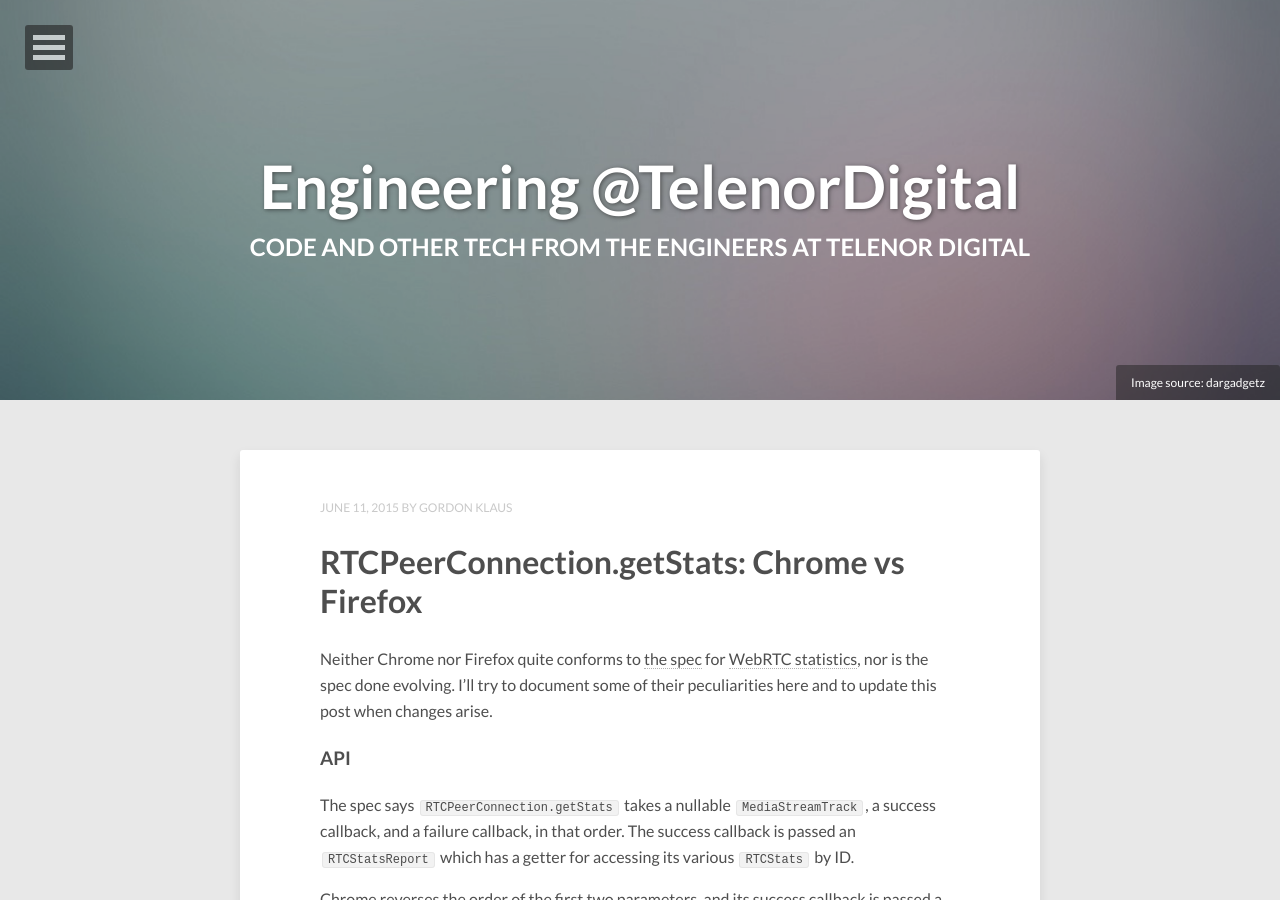
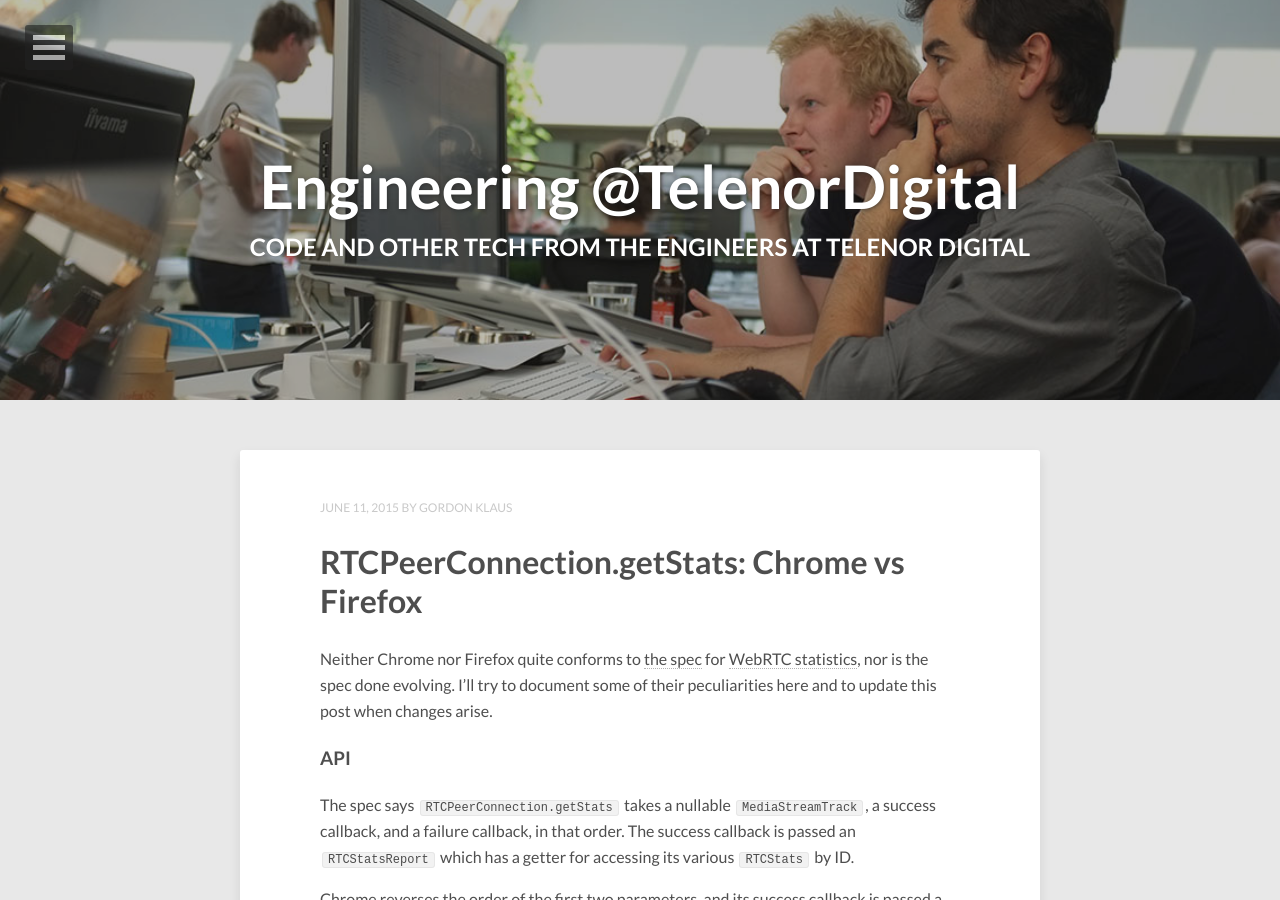
Before and after one commit to comoyo/blog.telenor.io, a Jekyll site: the page built from index.html, in a window 1280 px wide and 900 px high. Built offline with Jekyll 4.4.1, drawn with Linux system fonts in a browser that asks for light colours; nearby versions of some CDN libraries; the list of posts is cut into pages by our own code.

Commit message:
Make Jan and Sergi famous :-)

```diff
--- a/_config.yml
+++ b/_config.yml
@@ -8,9 +8,9 @@
 websiteTitle: Telenor Digital
 
 image: #default image for all posts
-  feature: abstract-1.jpg
-  credit: dargadgetz
-  creditlink: http://www.dargadgetz.com/ios-7-abstract-wallpaper-pack-for-iphone-5-and-ipod-touch-retina/
+  feature: sergi_jan.jpg
+  #credit: dargadgetz
+  #creditlink: http://www.dargadgetz.com/ios-7-abstract-wallpaper-pack-for-iphone-5-and-ipod-touch-retina/
 
 gems:
   - jekyll-redirect-from
--- a/index.html
+++ b/index.html
@@ -4,10 +4,6 @@
 description: "Latest posts from the engineers at Telenor Digital"
 tags: [blog, telenor, telenordigital]
 comments: false
-image:
-  feature: abstract-1.jpg
-  credit: dargadgetz
-  creditlink: http://www.dargadgetz.com/ios-7-abstract-wallpaper-pack-for-iphone-5-and-ipod-touch-retina/
 ---
 
 {% for post in paginator.posts %}
```
Also changed, not shown: images/sergi_jan.jpg (added).
